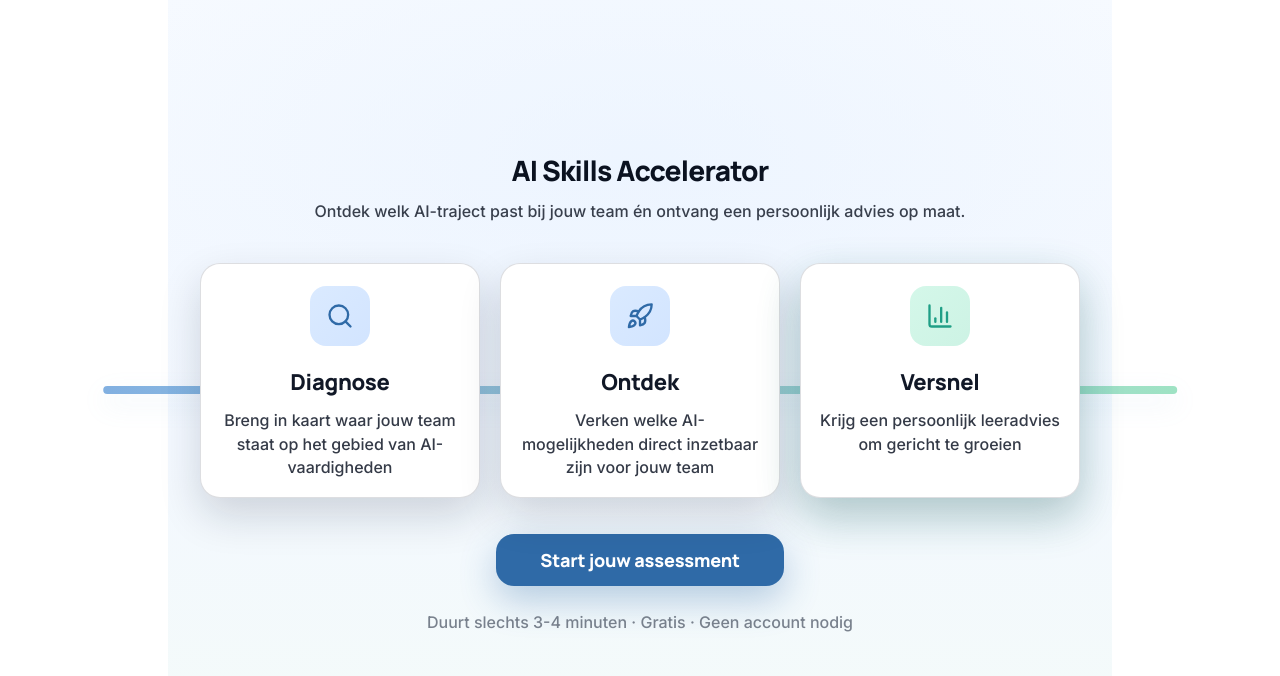
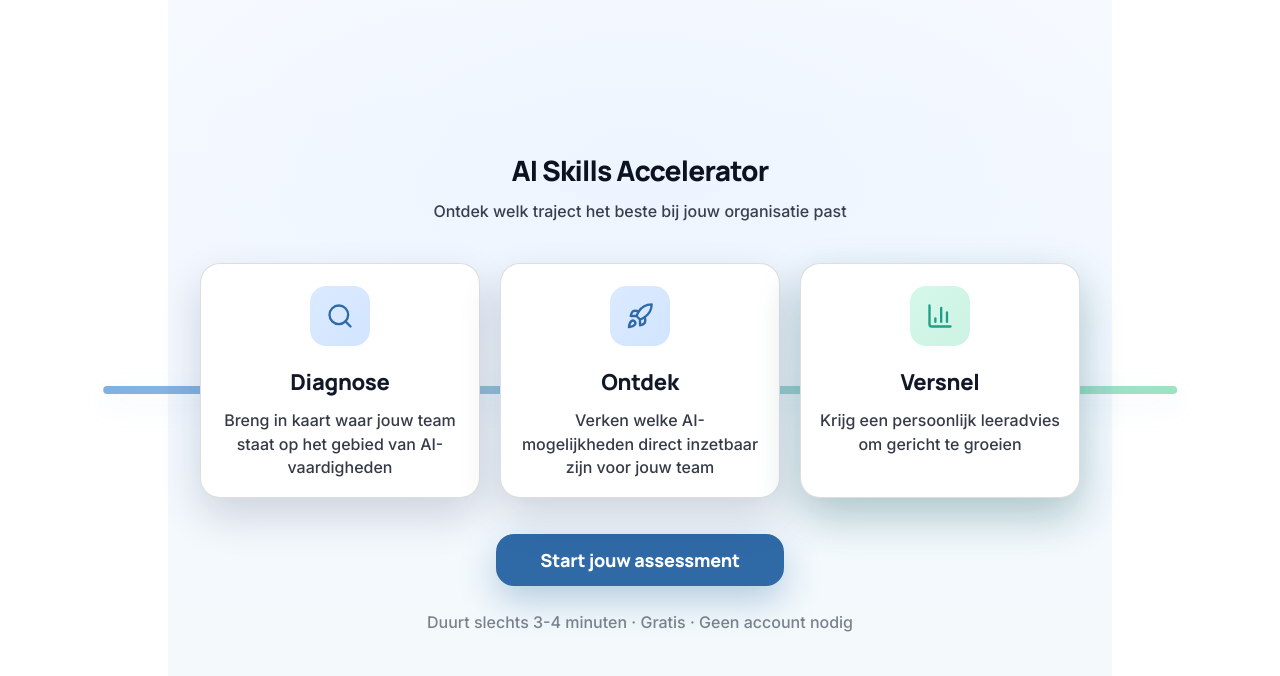
Before and after one commit to Sugijomon/aisa-lead-funnel, a React (Vite) app: page / in a window 1280 px wide. Shown: the top 676 px of the page. Built offline with nearby package versions, Linux system fonts and the light colour scheme.

Commit message:
v29: edge-to-edge achtergrond, nieuwe subtitle

```diff
--- a/src/App.jsx
+++ b/src/App.jsx
@@ -379,7 +379,7 @@ function Splash({onStart}){
           maxWidth:"none",
           whiteSpace:"nowrap",
         }}>
-          Ontdek welk AI-traject past bij jouw team én ontvang een persoonlijk advies op maat.
+          Ontdek welk traject het beste bij jouw organisatie past
         </p>
 
         {/* ── Cards + connector ── */}
@@ -799,7 +799,7 @@ export default function App(){
         ::-webkit-scrollbar{width:4px}
         ::-webkit-scrollbar-thumb{background:#E1E1E1;border-radius:99px}
       `}</style>
-      <div style={{minHeight:"100vh",background:screen==="splash"?"transparent":"transparent",display:"flex",justifyContent:"center"}}>
+      <div style={{minHeight:"100vh",width:"100%",background:screen==="splash"?"transparent":"transparent",display:"flex",justifyContent:"center",overflow:"hidden"}}>
         {screen==="splash" ? (
           <Splash onStart={()=>setScreen("quiz")}/>
         ) : (
```
